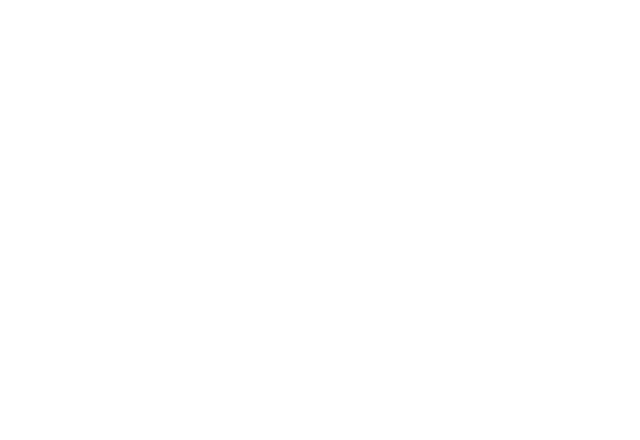
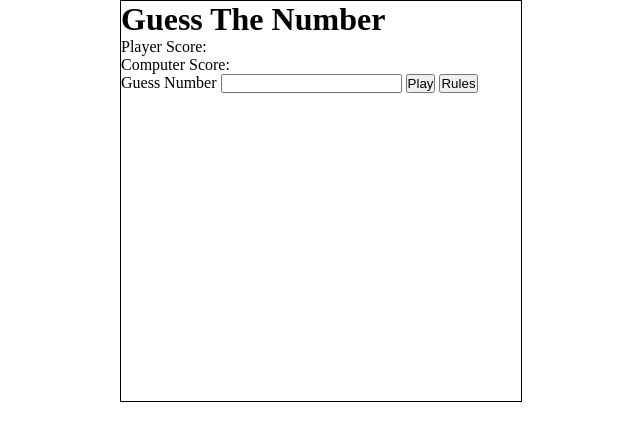
Before and after one commit to jcsgh/number-guessing-game, a plain HTML site: page index.html in a window 1280 px wide. Shown: the whole page, without its empty margins (319-959 px from the left). Drawn offline with Linux system fonts and the light colour scheme.

Commit message:
created wireframe and connected buttons

```diff
--- a/index.html
+++ b/index.html
@@ -8,7 +8,17 @@
     <title>Guess The Number</title>
 </head>
 <body>
-    <!-- Page layout: title, text input, and text displays on the center of the page in their own div elements -->
+    <div id="gamediv">
+
+        <h1>Guess The Number</h1>
+        <div id="playerscore">Player Score:</div>
+        <div id="computerscore">Computer Score:</div>
+        <label for="guess">Guess Number</label>
+        <input type="text" id="guess">
+        <button id="playBtn">Play</button>
+        <button id="rulesBtn">Rules</button>
+
+    </div>
     <script src="script.js"></script>
 </body>
 </html>
--- a/script.js
+++ b/script.js
@@ -7,3 +7,18 @@
 // if the computer guesses before the player does, the computer gets a point
 // whoever gets five points first, wins
 // ask if the player wants to play again
+
+// create buttons
+let playBtn = document.getElementById("playBtn");
+let rulesBtn = document.getElementById("rulesBtn");
+
+
+function play() {
+    alert("clicked")
+}
+function getRules() {
+    alert("clicked")
+}
+
+playBtn.addEventListener("click", play)
+rulesBtn.addEventListener("click", getRules)
--- a/styles.css
+++ b/styles.css
@@ -0,0 +1,12 @@
+*{
+    padding: 0px;
+    margin: 0px;
+}
+
+#gamediv {
+    margin: auto;
+    border: 1px solid black;
+    position: relative;
+    height: 400px;
+    width: 400px;
+}
```
